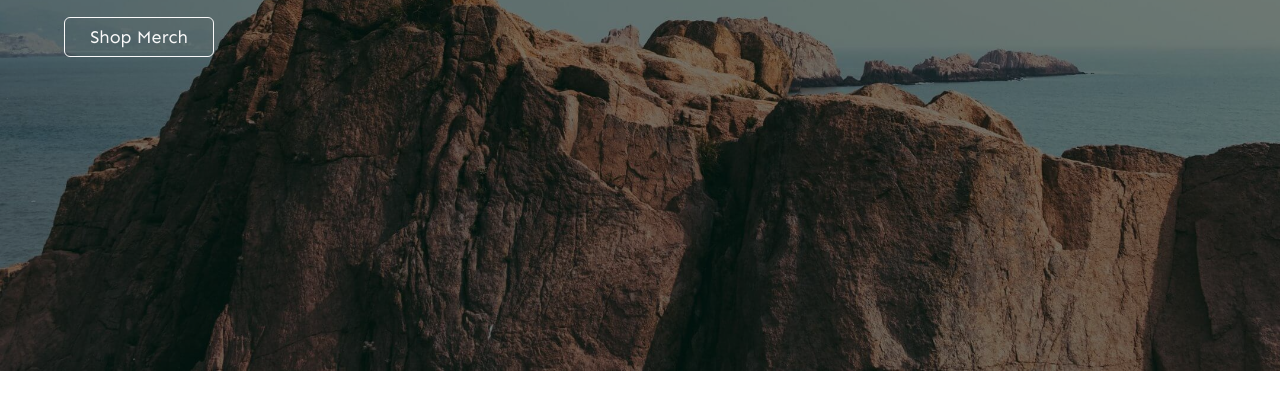
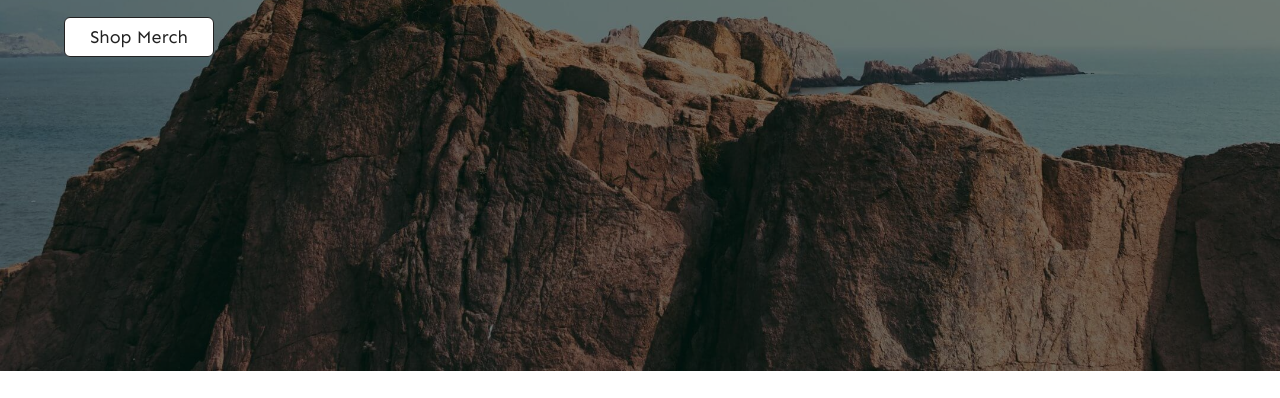
Before and after one commit to PrasantaSardar/Biznus, a plain HTML site: page index.html in a window 1280 px wide. In both pictures the pointer is over the button "Shop Merch". Shown: the part 349-747 px from the top of the page. Drawn offline with Linux system fonts and the light colour scheme; a web font is replaced by a local one.

Commit message:
Added Button hover

```diff
--- a/css/style.css
+++ b/css/style.css
@@ -252,7 +252,13 @@ li a:hover{
  	color: var(--text-color-1);
  	background-color: transparent;
  	border-radius: 6px;
+	cursor: pointer;
  	border: 1px solid currentColor;
+	transition: .6s;
+ }
+ .ban-button:hover{
+	background-color: #fff;
+	color: #222;
  }
 
  /*start middle*/
```
